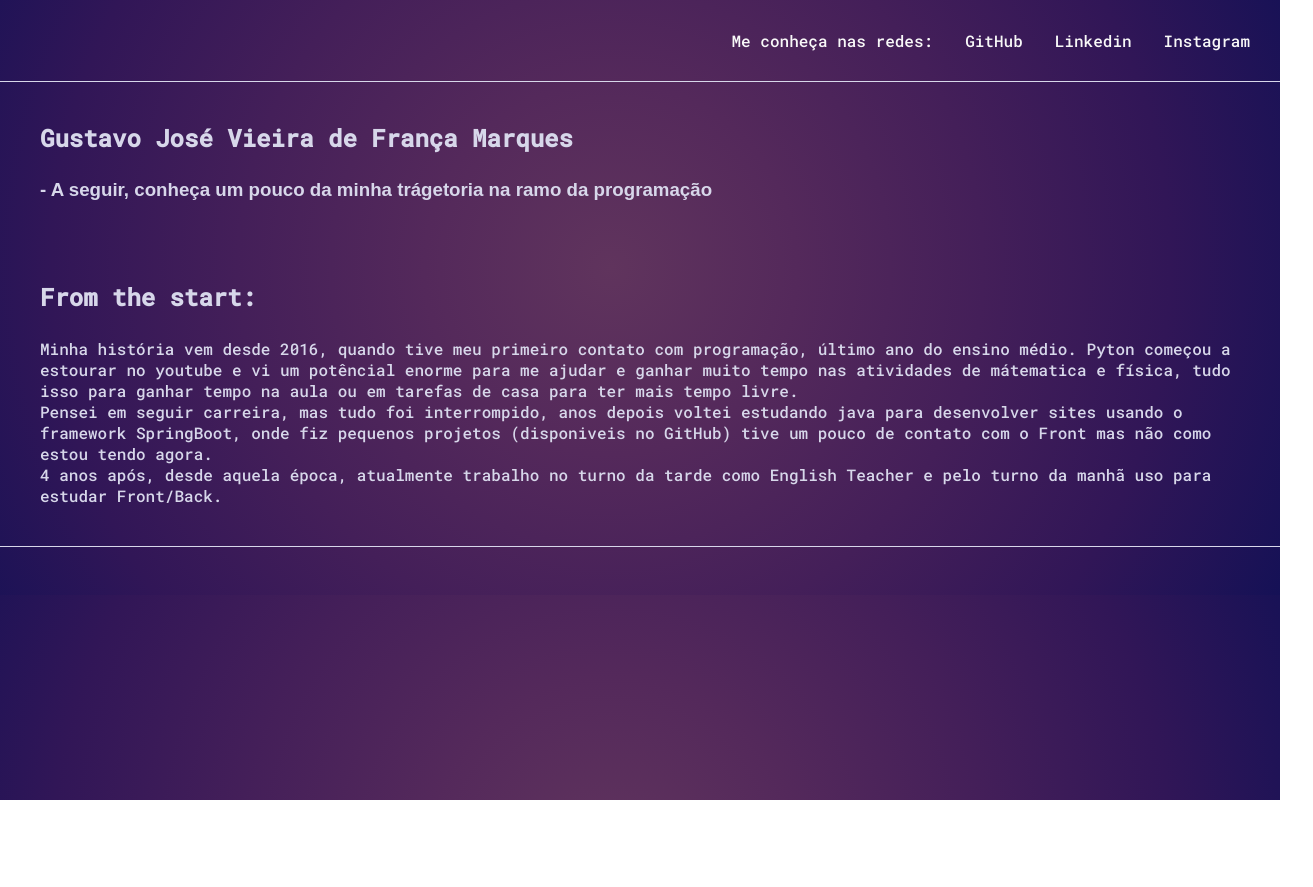
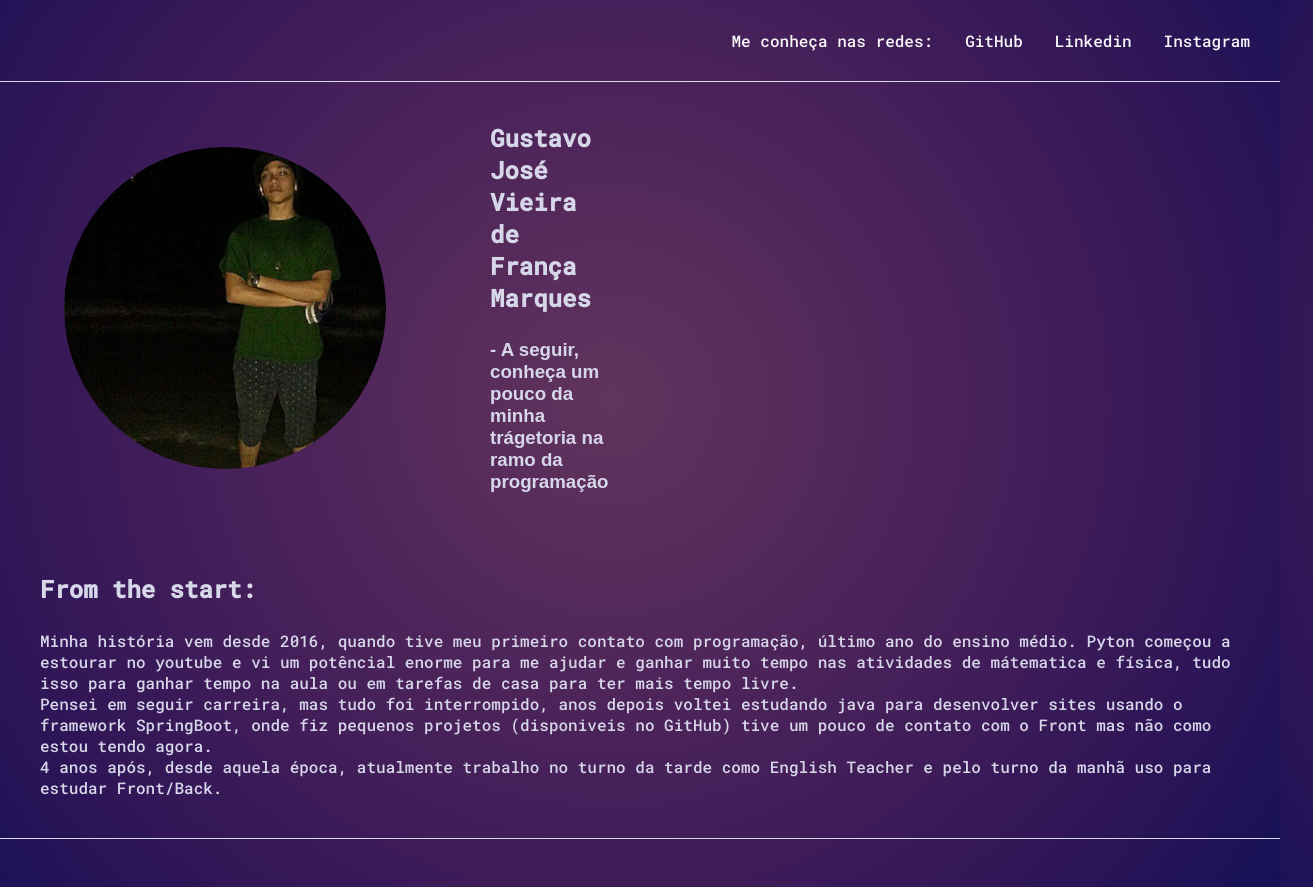
Before and after one commit to gustavoMarquesz/gustavo-portf-a, a plain HTML site: page index.html in a window 1280 px wide. Shown: the whole page, 1313 px wide, since content can reach past the window. Before the commit the page ends 800 px from the top, so only its background shows below. Drawn offline with Linux system fonts and the light colour scheme.

Commit message:
imagem adionada,assim como efeito de bordar circular.

```diff
--- a/index.html
+++ b/index.html
@@ -19,14 +19,17 @@
     </header>
 
     <main class="conteudo">
-
-        </section>
         <section class="informacoes">
+            <img src="git-image.png" class="img" alt="Gustavo Marques">
             <div class="informacoes-eu">
                 <h1 class="infomacaoUm">Gustavo José Vieira de França Marques</h1>
                 <h3 class="informacaoDois"> - A seguir, conheça um pouco da minha trágetoria na ramo da programação</h3>
             </div>
+
+
         </section>
+
+
 
 
         <section class="conteudoDois">
@@ -45,7 +48,6 @@
 
     <footer class="logo">
 
-
     </footer>
 
 </body>
--- a/style.css
+++ b/style.css
@@ -63,6 +63,7 @@ body{
     flex-direction: column;
     gap: 25px;
     padding: 40px;
+    padding-right: 55%;
 
 }
 
@@ -70,11 +71,13 @@ body{
     font-family: 'Roboto Mono', monospace;
     color:#d7d7ea;
 
+
 }
 
 .informacaoDois{
     font-family: 'Dosis', sans-serif;
     color: #d7d7ea;
+
 
 }
 .conteudoDois{
@@ -102,3 +105,12 @@ body{
     font-family: 'Roboto Mono', monospace;
     color:#d7d7ea;
 }
+.img{
+    padding: 5%;
+    border-radius: 50%;
+    max-width:450px; /*os valorres auto para o width e height. Assim a escala é feita conforme largura ou altura (o que atingir primeiro) e a proporção é feita automaticamente.
+                     fiz isso para reduzir o tamanho da imagem no site, com um valor de 500px no maximo*/
+    max-height:450px;
+    width: auto;
+    height: auto;
+}
```
Also changed, not shown: git-image.png (added).
